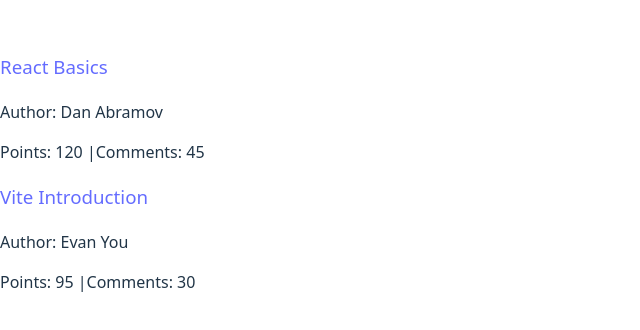
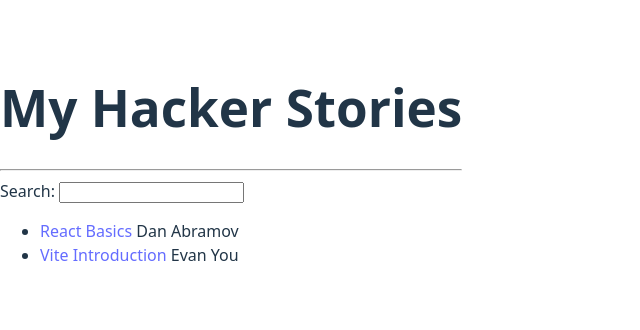
Before and after one commit to Mayssaa12/second, a React (Vite) app: page / in a window 1280 px wide. Shown: the part 236-566 px from the top of the page, without its empty margins (0-640 px from the left). Built offline with nearby package versions, Linux system fonts and the light colour scheme.

Commit message:
Week 4: Extracting components (no props yet)

```diff
--- a/src/App.jsx
+++ b/src/App.jsx
@@ -30,27 +30,49 @@
   },
 ];
 
-// Step 3–5: Render list using map()
+// Step 3: List Component
+function List() {
+  return (
+    <ul>
+      {stories.map(function (item) {
+        return (
+          <li key={item.objectID}>
+            <span>
+              <a href={item.url}>{item.title}</a>
+            </span>
+            <span> {item.author}</span>
+          </li>
+        );
+      })}
+    </ul>
+  );
+}
+
+// Step 4: Search Component
+function Search() {
+  return (
+    <div>
+      <label htmlFor="search">Search: </label>
+      <input id="search" type="text" />
+    </div>
+  );
+}
+
+// Step 5: Header Component
+function Header() {
+  return <h1>My Hacker Stories</h1>;
+}
+
+// Step 6: App Component
 function App() {
   return (
     <div>
-      {stories.map((story) => (
-        <div key={story.objectID}>
-          <h3>
-            <a href={story.url} target="_blank">{story.title}</a>
-          </h3>
-          <p>Author: {story.author}</p>
-          <span>Points: {story.points}</span> |
-          <span>Comments: {story.num_comments}</span>
-        </div>
-      ))}
+      <Header />
+      <hr />
+      <Search />
+      <List />
     </div>
   );
 }
 
 export default App;
-
-// Step 7: Reflection
-// Why is map() essential → Because it returns a new array of JSX elements for rendering lists.
-// Why is objectID the correct key? → Because it's unique and stable, unlike array index.
-// What will change with real API? → Instead of fake data, stories will come dynamically from Hacker News API.n
```
